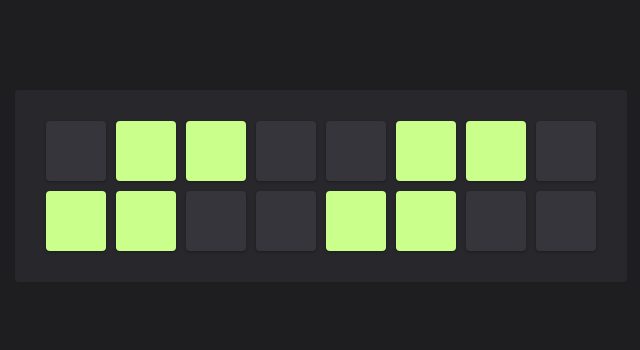
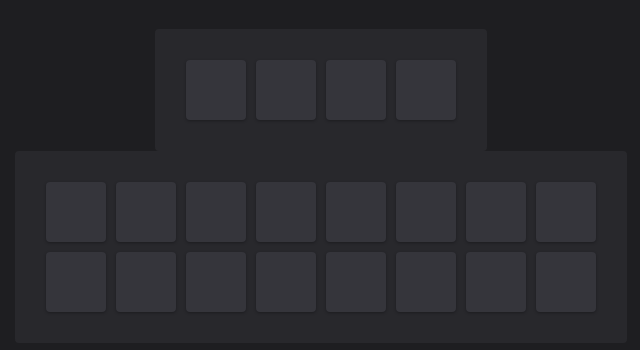
Before and after one commit to sam-parsons/step-sequencer, a React (Create React App) app: page / in a window 1280 px wide. Shown: the part 214-564 px from the top of the page, without its empty margins (319-959 px from the left). Built offline with nearby package versions, Linux system fonts and the light colour scheme.

Commit message:
beginning control buttons

```diff
--- a/public/index.html
+++ b/public/index.html
@@ -9,6 +9,12 @@
       manifest.json provides metadata used when your web app is installed on a
       user's mobile device or desktop. See https://developers.google.com/web/fundamentals/web-app-manifest/
     -->
+    <link
+      rel="stylesheet"
+      href="https://use.fontawesome.com/releases/v5.8.2/css/all.css"
+      integrity="sha384-oS3vJWv+0UjzBfQzYUhtDYW+Pj2yciDJxpsK1OYPAYjqT085Qq/1cq5FLXAZQ7Ay"
+      crossorigin="anonymous"
+    />
     <link rel="manifest" href="%PUBLIC_URL%/manifest.json" />
     <link rel="stylesheet" href="%PUBLIC_URL%/css/layout.css" />
     <!--
--- a/src/App.js
+++ b/src/App.js
@@ -1,5 +1,6 @@
 import React from "react";
 import StepSequence from "./Components/StepSequence";
+import Buttons from "./Components/Buttons";
 import "./App.css";
 
 function toggleBox(priorChecked, i, row) {
@@ -11,9 +12,10 @@
 export default class App extends React.PureComponent {
   state = {
     checked: [
-      [false, true, true, false, false, true, true, false],
-      [true, true, false, false, true, true, false, false]
-    ]
+      [false, false, false, false, false, false, false, false],
+      [false, false, false, false, false, false, false, false]
+    ],
+    isPlaying: false
   };
 
   onToggleBox = (i, row) => {
@@ -26,6 +28,7 @@
     return (
       <div className="App">
         <header className="App-header">
+          <Buttons isPlaying={this.state.isPlaying} />
           <StepSequence
             checked={this.state.checked}
             onToggle={this.onToggleBox}
--- /dev/null
+++ b/src/Components/Buttons.js
@@ -0,0 +1,14 @@
+import React from "react";
+import PlayButton from "./PlayButton";
+import styles from "./Buttons.module.css";
+
+const Buttons = props => (
+  <div id="buttons" className={styles.root}>
+    <PlayButton isPlaying={props.isPlaying} />
+    <PlayButton isPlaying={props.isPlaying} />
+    <PlayButton isPlaying={props.isPlaying} />
+    <PlayButton isPlaying={props.isPlaying} />
+  </div>
+);
+
+export default Buttons;
--- /dev/null
+++ b/src/Components/Buttons.module.css
@@ -0,0 +1,6 @@
+.root {
+  padding: 1em;
+  background: #28282c;
+  border-radius: 4px;
+  display: flex;
+}
--- /dev/null
+++ b/src/Components/PlayButton.js
@@ -0,0 +1,18 @@
+import React from "react";
+import styles from "./PlayButton.module.css";
+
+const PlayButton = props => (
+  <div className={styles.root}>
+    {/* {props.isPlaying ? (
+      <span className={styles.symbol} role="img">
+        &#9658;
+      </span>
+    ) : (
+      <span className={styles.symbol} role="img">
+        &#9726;
+      </span>
+    )} */}
+  </div>
+);
+
+export default PlayButton;
--- /dev/null
+++ b/src/Components/PlayButton.module.css
@@ -0,0 +1,14 @@
+.root {
+  display: block;
+  width: 60px;
+  height: 60px;
+  background: hsl(240, 5%, 22%);
+  border-radius: 4px;
+  cursor: pointer;
+  margin: 5px;
+  box-shadow: 0 1px 3px 0 rgba(0, 0, 0, 0.3);
+  color: white;
+}
+.symbol {
+  color: #fff;
+}
```
Also changed, not shown: src/Components/TempoSlider.js (added), src/Components/TimeSignature.js (added).
